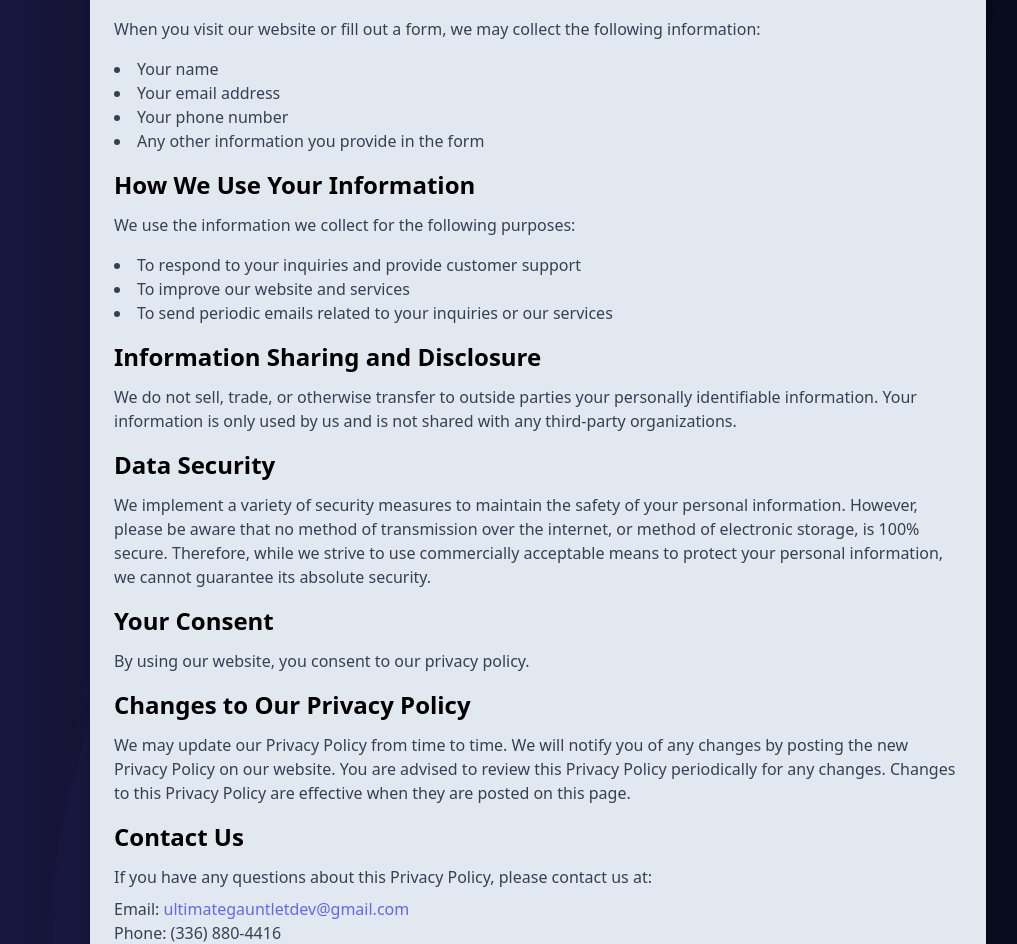
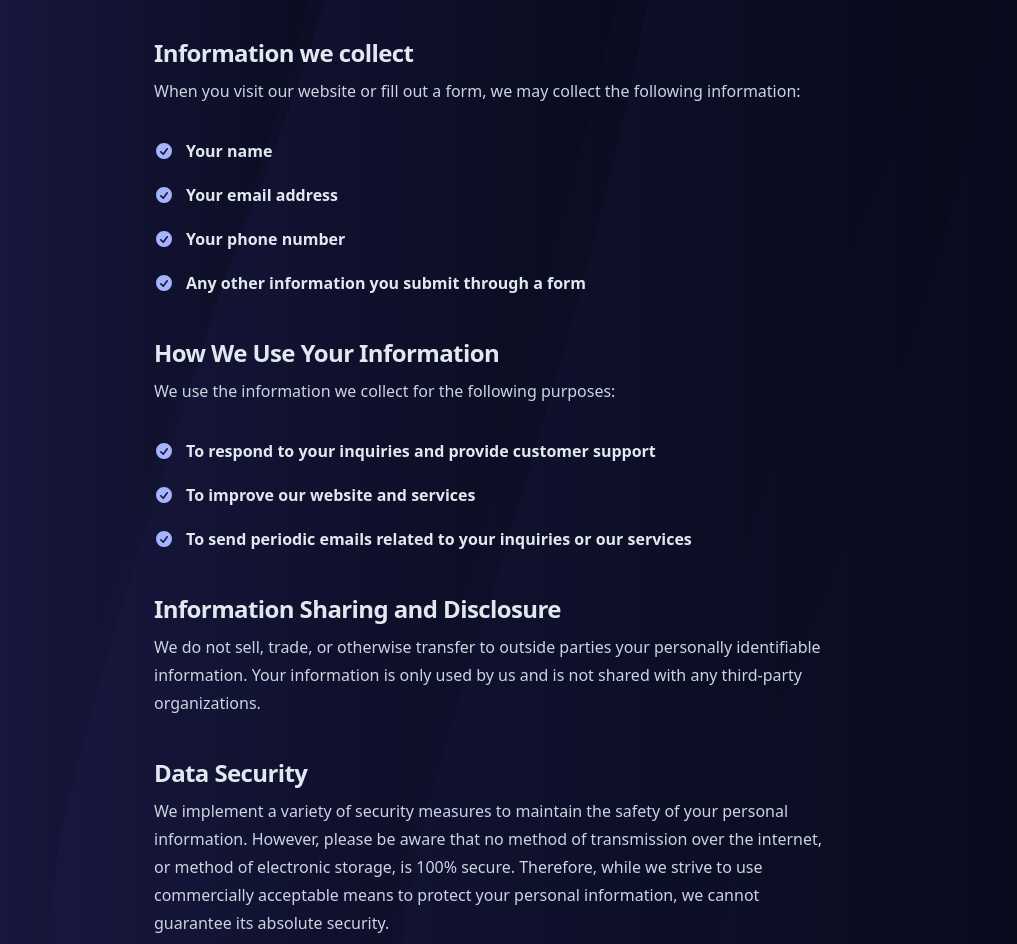
Before and after one commit to itsaboy/biz-v2, a React (Vite) app in the folder client/: page /privacy in a window 1280 px wide. Shown: the part 408-1352 px from the top of the page, without its empty margins (102-1119 px from the left). Built offline with nearby package versions, Linux system fonts and the light colour scheme.

Commit message:
privacy policy page style changes

```diff
--- a/client/src/pages/Privacy.jsx
+++ b/client/src/pages/Privacy.jsx
@@ -1,4 +1,7 @@
 import { useEffect, useContext } from "react";
+import {
+  CheckCircleIcon,
+} from "@heroicons/react/20/solid";
 import { NavContext } from "../context/NavContext";
 
 export default function PrivacyPolicy() {
@@ -9,92 +12,161 @@ export default function PrivacyPolicy() {
   }, [setCurrentPage]);
 
   return (
-    <div className="max-w-4xl mx-auto my-24 p-6 bg-slate-200 shadow-md rounded-lg">
-      <h1 className="text-3xl font-bold mb-4">Privacy Policy</h1>
-      <p className="text-slate-700 mb-4">
-        <strong>Effective Date:</strong> 5-30-2024
+    <div className="bg-transparent px-6 py-16 lg:py-32 lg:px-8">
+      <div className="mx-auto max-w-3xl text-base leading-7 text-slate-300">
+        <p className="text-base leading-7 text-indigo-300">
+          <span className="font-semibold">Effective Date:</span> 5-30-2024
         </p>
-      <p className="text-slate-700 mb-4">
+        <h1 className="mt-2 text-3xl font-bold tracking-tight text-slate-200 sm:text-4xl">
+          Privacy Policy
+        </h1>
+        <p className="mt-6 text-xl leading-8">
           At Zach of All Trades, we value your privacy and are committed to
           protecting your personal information. This Privacy Policy explains how
           we collect, use, and safeguard your information when you visit our
           website and use our services.
         </p>
-      <h2 className="text-2xl font-semibold mb-3">Information We Collect</h2>
-      <p className="text-slate-700 mb-4">
+        <div className="mt-10 max-w-2xl">
+          <h2 className="mt-10 text-2xl font-bold tracking-tight text-slate-200">
+            Information we collect
+          </h2>
+          <p className="mt-2">
             When you visit our website or fill out a form, we may collect the
             following information:
           </p>
-      <ul className="list-disc list-inside mb-4">
-        <li className="text-slate-700">Your name</li>
-        <li className="text-slate-700">Your email address</li>
-        <li className="text-slate-700">Your phone number</li>
-        <li className="text-slate-700">
-          Any other information you provide in the form
+          <ul role="list" className="mt-8 max-w-xl space-y-4 text-slate-600">
+            <li className="flex gap-x-3">
+              <CheckCircleIcon
+                className="mt-1 h-5 w-5 flex-none text-indigo-300"
+                aria-hidden="true"
+              />
+              <span className="font-semibold text-slate-200">Your name</span>
+            </li>
+            <li className="flex gap-x-3">
+              <CheckCircleIcon
+                className="mt-1 h-5 w-5 flex-none text-indigo-300"
+                aria-hidden="true"
+              />
+              <span className="font-semibold text-slate-200">
+                Your email address
+              </span>
+            </li>
+            <li className="flex gap-x-3">
+              <CheckCircleIcon
+                className="mt-1 h-5 w-5 flex-none text-indigo-300"
+                aria-hidden="true"
+              />
+              <span className="font-semibold text-slate-200">
+                Your phone number
+              </span>
+            </li>
+            <li className="flex gap-x-3">
+              <CheckCircleIcon
+                className="mt-1 h-5 w-5 flex-none text-indigo-300"
+                aria-hidden="true"
+              />
+              <span className="font-semibold text-slate-200">
+                Any other information you submit through a form
+              </span>
             </li>
           </ul>
-      <h2 className="text-2xl font-semibold mb-3">
+          <h2 className="mt-10 text-2xl font-bold tracking-tight text-slate-200">
             How We Use Your Information
           </h2>
-      <p className="text-slate-700 mb-4">
+          <p className="mt-2">
             We use the information we collect for the following purposes:
           </p>
-      <ul className="list-disc list-inside mb-4">
-        <li className="text-slate-700">
+          <ul role="list" className="mt-8 max-w-xl space-y-4 text-slate-600">
+            <li className="flex gap-x-3">
+              <CheckCircleIcon
+                className="mt-1 h-5 w-5 flex-none text-indigo-300"
+                aria-hidden="true"
+              />
+              <span className="font-semibold text-slate-200">
                 To respond to your inquiries and provide customer support
+              </span>
             </li>
-        <li className="text-slate-700">To improve our website and services</li>
-        <li className="text-slate-700">
-          To send periodic emails related to your inquiries or our services
+            <li className="flex gap-x-3">
+              <CheckCircleIcon
+                className="mt-1 h-5 w-5 flex-none text-indigo-300"
+                aria-hidden="true"
+              />
+              <span className="font-semibold text-slate-200">
+                To improve our website and services
+              </span>
+            </li>
+            <li className="flex gap-x-3">
+              <CheckCircleIcon
+                className="mt-1 h-5 w-5 flex-none text-indigo-300"
+                aria-hidden="true"
+              />
+              <span className="font-semibold text-slate-200">
+                To send periodic emails related to your inquiries or our
+                services
+              </span>
             </li>
           </ul>
-      <h2 className="text-2xl font-semibold mb-3">
+          <h2 className="mt-10 text-2xl font-bold tracking-tight text-slate-200">
             Information Sharing and Disclosure
           </h2>
-      <p className="text-slate-700 mb-4">
+          <p className="mt-2">
             We do not sell, trade, or otherwise transfer to outside parties your
-        personally identifiable information. Your information is only used by us
-        and is not shared with any third-party organizations.
+            personally identifiable information. Your information is only used
+            by us and is not shared with any third-party organizations.
           </p>
-      <h2 className="text-2xl font-semibold mb-3">Data Security</h2>
-      <p className="text-slate-700 mb-4">
-        We implement a variety of security measures to maintain the safety of
-        your personal information. However, please be aware that no method of
-        transmission over the internet, or method of electronic storage, is 100%
-        secure. Therefore, while we strive to use commercially acceptable means
-        to protect your personal information, we cannot guarantee its absolute
-        security.
+          <h2 className="mt-10 text-2xl font-bold tracking-tight text-slate-200">
+            Data Security
+          </h2>
+          <p className="mt-2">
+            We implement a variety of security measures to maintain the safety
+            of your personal information. However, please be aware that no
+            method of transmission over the internet, or method of electronic
+            storage, is 100% secure. Therefore, while we strive to use
+            commercially acceptable means to protect your personal information,
+            we cannot guarantee its absolute security.
           </p>
-      <h2 className="text-2xl font-semibold mb-3">Your Consent</h2>
-      <p className="text-slate-700 mb-4">
+          <h2 className="mt-10 text-2xl font-bold tracking-tight text-slate-200">
+            Your Consent
+          </h2>
+          <p className="mt-2">
             By using our website, you consent to our privacy policy.
           </p>
-      <h2 className="text-2xl font-semibold mb-3">
+          <h2 className="mt-10 text-2xl font-bold tracking-tight text-slate-200">
             Changes to Our Privacy Policy
           </h2>
-      <p className="text-slate-700 mb-4">
-        We may update our Privacy Policy from time to time. We will notify you
-        of any changes by posting the new Privacy Policy on our website. You are
-        advised to review this Privacy Policy periodically for any changes.
-        Changes to this Privacy Policy are effective when they are posted on
-        this page.
+          <p className="mt-2">
+            We may update our Privacy Policy from time to time. We will notify
+            you of any changes by posting the new Privacy Policy on our website.
+            You are advised to review this Privacy Policy periodically for any
+            changes. Changes to this Privacy Policy are effective when they are
+            posted on this page.
           </p>
-      <h2 className="text-2xl font-semibold mb-3">Contact Us</h2>
-      <p className="text-slate-700 mb-2">
-        If you have any questions about this Privacy Policy, please contact us
-        at:
+        </div>
+
+        <div className="mt-10 max-w-2xl">
+          <h2 className="mt-10 text-2xl font-bold tracking-tight text-slate-200 mb-3">
+            Contact Us
+          </h2>
+          <p className="text-slate-300 mb-2">
+            If you have any questions about this Privacy Policy, please contact
+            us at:
           </p>
-      <p className="text-slate-700 mb-4">
+          <p className="text-slate-400 mb-4 font-semibold">
             Email:{" "}
             <a
               href="mailto:ultimategauntletdev@gmail.com"
-          className="text-indigo-500"
+              className="text-indigo-300 font-normal hover:text-indigo-400"
             >
               ultimategauntletdev@gmail.com
             </a>
             <br />
-        Phone: (336) 880-4416
+            Phone:{" "}
+            <a className="text-slate-300" href="tel:+1 (336) 880-4416">
+              +1 (336) 880-4416
+            </a>
           </p>
+        </div>
+      </div>
     </div>
   );
 }
```
Lines whose indentation alone changed are shown as unchanged.
